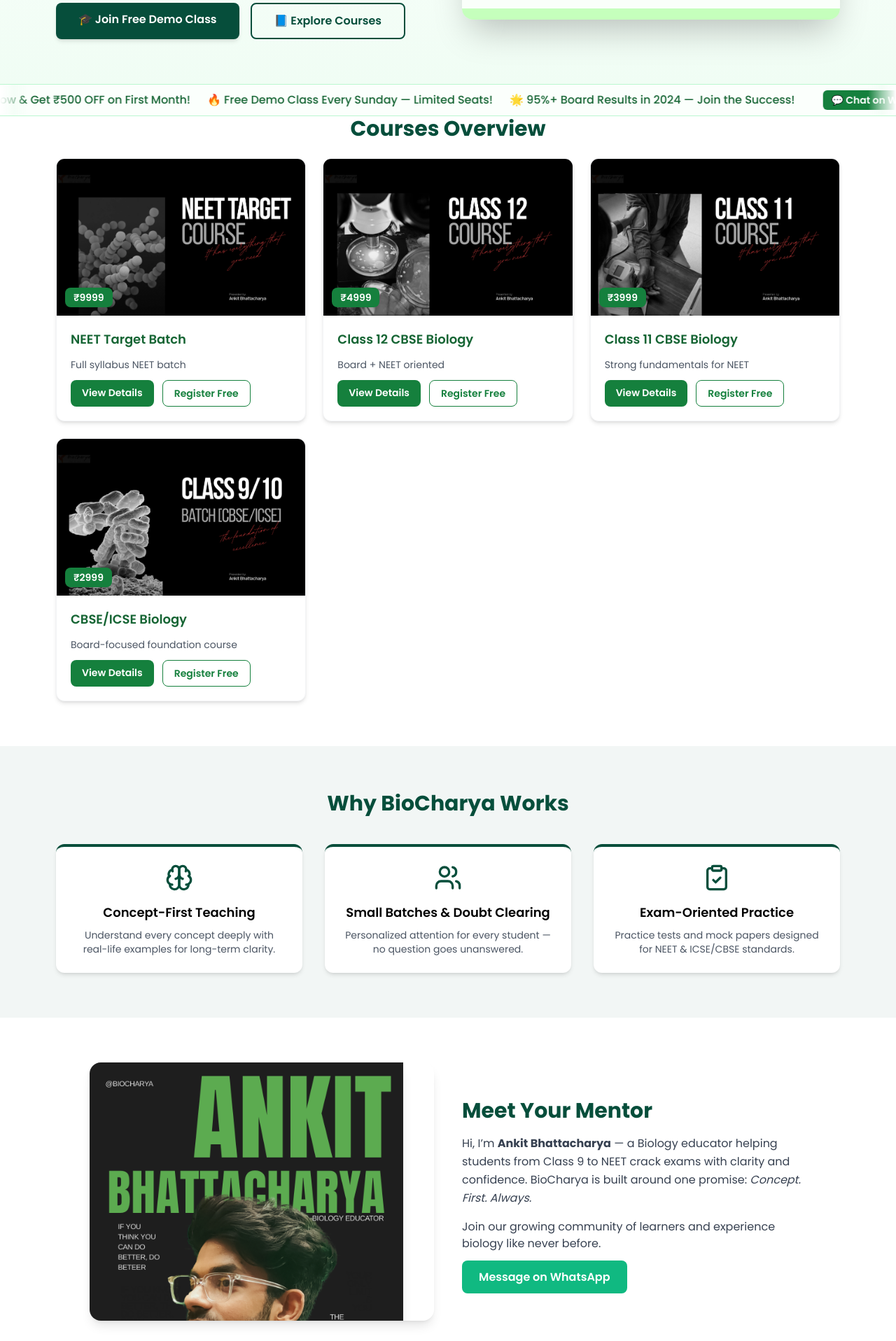
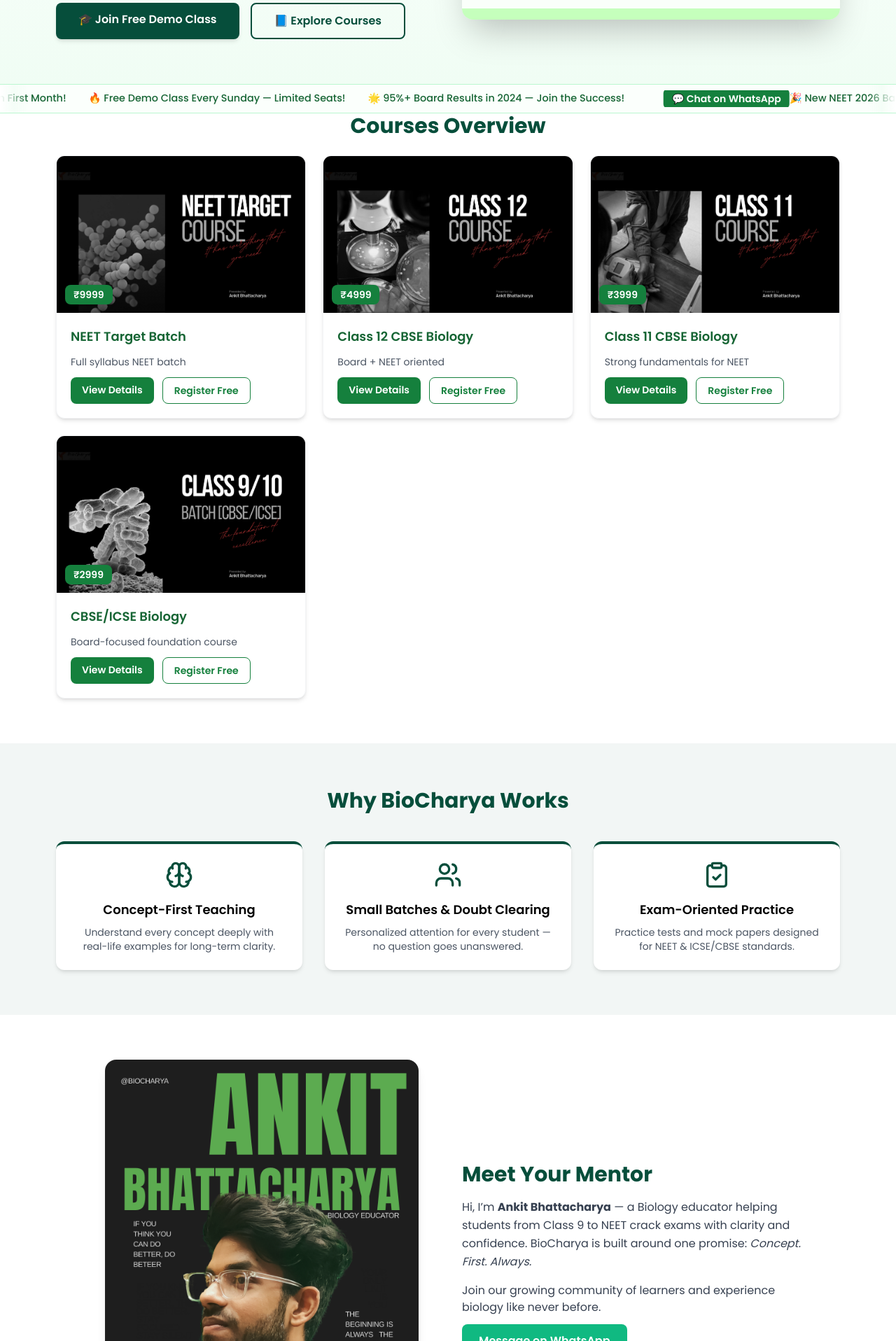
Before and after one commit to AnkitBhattachaya/biocharya, a Next.js app: page / in a window 1280 px wide. Shown: the part 384-2300 px from the top of the page at 70% size. Built offline with nearby package versions, Linux system fonts and the light colour scheme.

Commit message:
Update page.tsx

```diff
--- a/app/page.tsx
+++ b/app/page.tsx
@@ -11,7 +11,7 @@ export default function Home() {
     <main className="min-h-screen bg-lightbg text-textdark">
       {/* ===== HERO SECTION ===== */}
       <section className="flex flex-col-reverse md:flex-row items-center justify-between gap-10 py-16 px-6 md:px-20 bg-gradient-to-b from-white to-green-50 overflow-hidden">
-        {/* LEFT TEXT */}
+        {/* LEFT TEXT SECTION */}
         <motion.div
           initial={{ opacity: 0, x: -40 }}
           animate={{ opacity: 1, x: 0 }}
@@ -32,7 +32,7 @@ export default function Home() {
           <motion.p
             initial={{ opacity: 0, y: 20 }}
             animate={{ opacity: 1, y: 0 }}
-            transition={{ delay: 0.15, duration: 0.6 }}
+            transition={{ delay: 0.2, duration: 0.6 }}
             className="text-gray-700 text-lg max-w-xl mx-auto md:mx-0"
           >
             Led by <strong>Ankit Bhattacharya</strong>, BioCharya trains{" "}
@@ -40,10 +40,11 @@ export default function Home() {
             clarity, and exam-proven strategies.
           </motion.p>
 
+          {/* ===== BUTTONS ===== */}
           <motion.div
             initial={{ opacity: 0, y: 20 }}
             animate={{ opacity: 1, y: 0 }}
-            transition={{ delay: 0.3, duration: 0.6 }}
+            transition={{ delay: 0.4, duration: 0.6 }}
             className="flex flex-col sm:flex-row gap-4 justify-center md:justify-start"
           >
             <Link
@@ -52,7 +53,6 @@ export default function Home() {
             >
               🎓 Join Free Demo Class
             </Link>
-
             <Link
               href="/courses"
               className="border-2 border-primary text-primary px-8 py-3 rounded-lg font-semibold hover:bg-green-50 hover:scale-105 transition-all duration-300"
@@ -62,81 +62,70 @@ export default function Home() {
           </motion.div>
         </motion.div>
 
-        {/* RIGHT HERO IMAGE (wrapped so framer + next/image work) */}
+        {/* RIGHT IMAGE SECTION */}
         <motion.div
           initial={{ opacity: 0, scale: 0.95, x: 30 }}
           animate={{ opacity: 1, scale: 1, x: 0 }}
           transition={{ duration: 0.9, ease: "easeOut" }}
           className="flex-1 flex justify-center md:justify-end"
         >
-          <div className="rounded-2xl shadow-2xl w-full max-w-lg md:max-w-2xl overflow-hidden">
           <Image
             src="/hero-banner.png"
             alt="BioCharya | Hate Memorising Biology? NOT Anymore"
             width={1000}
             height={600}
             priority
-              className="w-full h-auto object-cover block"
+            className="rounded-2xl shadow-2xl w-full max-w-lg md:max-w-2xl object-cover hover:scale-[1.02] transition-transform duration-500"
           />
-          </div>
         </motion.div>
       </section>
 
       {/* ===== SCROLLING ANNOUNCEMENTS / OFFERS ===== */}
       <motion.div
-        initial={{ opacity: 1 }}
-        animate={{ opacity: 1 }}
-        transition={{ duration: 0.2 }}
+        initial={{ opacity: 0, y: 10 }}
+        animate={{ opacity: 1, y: 0 }}
+        transition={{ delay: 0.3, duration: 0.8 }}
         className="relative overflow-hidden border-t border-b border-green-200 py-2 bg-green-50/30"
       >
-        {/* Gradient edges */}
+        {/* Gradient Edges */}
         <div className="absolute left-0 top-0 h-full w-10 bg-gradient-to-r from-white via-green-50/60 to-transparent z-10" />
         <div className="absolute right-0 top-0 h-full w-10 bg-gradient-to-l from-white via-green-50/60 to-transparent z-10" />
 
-        {/* Marquee: duplicate content for seamless loop */}
+        {/* Continuous Marquee */}
         <div className="marquee">
-          <div className="marquee__content" aria-hidden="false">
+          <div className="marquee__content">
             <a
               href="https://wa.me/917980862920?text=Hi%20Ankit!%20Tell%20me%20more%20about%20NEET%202026%20batches!"
               target="_blank"
-              rel="noreferrer"
               className="offer-link"
             >
               🎉 New NEET 2026 Batch Starting Soon!
             </a>
-
             <a
               href="https://wa.me/917980862920?text=Hi%20Ankit!%20I%20want%20to%20register%20and%20know%20about%20offers!"
               target="_blank"
-              rel="noreferrer"
               className="offer-link"
             >
               💰 Register Now & Get ₹500 OFF on First Month!
             </a>
-
             <a
               href="https://wa.me/917980862920?text=Hi%20Ankit!%20Can%20I%20book%20my%20Free%20Demo%20Class%20this%20Sunday?"
               target="_blank"
-              rel="noreferrer"
               className="offer-link"
             >
               🔥 Free Demo Class Every Sunday — Limited Seats!
             </a>
-
             <a
               href="https://wa.me/917980862920?text=Hi%20Ankit!%20I%20want%20to%20know%20your%20board%20results!"
               target="_blank"
-              rel="noreferrer"
               className="offer-link"
             >
               🌟 95%+ Board Results in 2024 — Join the Success!
             </a>
-
             <div className="whatsapp-btn">
               <a
                 href="https://wa.me/917980862920"
                 target="_blank"
-                rel="noreferrer"
                 className="bg-green-700 hover:bg-green-800 text-white px-3 py-1 rounded-md text-xs sm:text-sm font-semibold shadow-sm transition-all duration-200"
               >
                 💬 Chat on WhatsApp
@@ -144,49 +133,40 @@ export default function Home() {
             </div>
           </div>
 
-          {/* duplicate for smooth infinite loop */}
+          {/* Duplicate for smooth infinite loop */}
           <div className="marquee__content" aria-hidden="true">
             <a
               href="https://wa.me/917980862920?text=Hi%20Ankit!%20Tell%20me%20more%20about%20NEET%202026%20batches!"
               target="_blank"
-              rel="noreferrer"
               className="offer-link"
             >
               🎉 New NEET 2026 Batch Starting Soon!
             </a>
-
             <a
               href="https://wa.me/917980862920?text=Hi%20Ankit!%20I%20want%20to%20register%20and%20know%20about%20offers!"
               target="_blank"
-              rel="noreferrer"
               className="offer-link"
             >
               💰 Register Now & Get ₹500 OFF on First Month!
             </a>
-
             <a
               href="https://wa.me/917980862920?text=Hi%20Ankit!%20Can%20I%20book%20my%20Free%20Demo%20Class%20this%20Sunday?"
               target="_blank"
-              rel="noreferrer"
               className="offer-link"
             >
               🔥 Free Demo Class Every Sunday — Limited Seats!
             </a>
-
             <a
               href="https://wa.me/917980862920?text=Hi%20Ankit!%20I%20want%20to%20know%20your%20board%20results!"
               target="_blank"
-              rel="noreferrer"
               className="offer-link"
             >
               🌟 95%+ Board Results in 2024 — Join the Success!
             </a>
-
             <div className="whatsapp-btn">
               <a
                 href="https://wa.me/917980862920"
                 target="_blank"
-                rel="noreferrer"
                 className="bg-green-700 hover:bg-green-800 text-white px-3 py-1 rounded-md text-xs sm:text-sm font-semibold shadow-sm transition-all duration-200"
               >
                 💬 Chat on WhatsApp
@@ -195,55 +175,47 @@ export default function Home() {
           </div>
         </div>
 
-        {/* marquee styles */}
         <style jsx>{`
           .marquee {
             position: relative;
-            display: block;
+            display: flex;
             overflow: hidden;
             white-space: nowrap;
           }
           .marquee__content {
             display: inline-flex;
             align-items: center;
-            gap: 1.5rem;
-            animation: scroll-left 12s linear infinite;
-            will-change: transform;
-            padding-left: 1rem;
-            padding-right: 2rem;
+            gap: 2rem;
+            animation: scroll-left 18s linear infinite;
           }
           .offer-link {
             color: #166534;
             font-weight: 500;
+            font-size: 0.9rem;
             text-decoration: none;
-            display: inline-block;
-            padding: 0.125rem 0;
-            line-height: 1;
+            transition: color 0.2s ease-in-out;
           }
           .offer-link:hover {
             color: #15803d;
-            text-decoration: underline;
           }
           .whatsapp-btn {
-            margin-left: 1rem;
-            display: inline-flex;
-            align-items: center;
+            margin-left: 1.5rem;
           }
-
           @keyframes scroll-left {
             0% {
               transform: translateX(0);
             }
             100% {
-              transform: translateX(-50%);
+              transform: translateX(-100%);
             }
           }
-
-          /* slower on small screens for readability */
           @media (max-width: 640px) {
             .marquee__content {
-              animation-duration: 20s;
+              animation-duration: 25s;
               gap: 1rem;
+            }
+            .offer-link {
+              font-size: 0.8rem;
             }
           }
         `}</style>
@@ -274,7 +246,6 @@ export default function Home() {
         <h2 className="text-3xl font-bold text-center mb-10 text-primary">
           Why BioCharya Works
         </h2>
-
         <div className="grid md:grid-cols-3 gap-8">
           {[
             {
@@ -297,7 +268,7 @@ export default function Home() {
               key={i}
               initial={{ opacity: 0, y: 30 }}
               whileInView={{ opacity: 1, y: 0 }}
-              transition={{ delay: i * 0.15, duration: 0.6 }}
+              transition={{ delay: i * 0.2, duration: 0.6 }}
               viewport={{ once: true }}
               className="p-6 bg-white rounded-xl shadow-md flex flex-col items-center text-center border-t-4 border-primary hover:shadow-lg hover:scale-105 transition-all duration-300"
             >
@@ -318,22 +289,22 @@ export default function Home() {
         className="px-6 md:px-20 py-16 bg-white"
       >
         <div className="max-w-5xl mx-auto grid md:grid-cols-2 gap-10 items-center">
-          {/* wrap next/image inside a div so framer doesn't try to animate next/image directly */}
           <motion.div
             initial={{ opacity: 0, x: -40 }}
             whileInView={{ opacity: 1, x: 0 }}
             transition={{ duration: 0.8 }}
-            className="rounded-2xl shadow-lg overflow-hidden"
           >
-            <div className="w-full h-0 pb-[75%] relative">
+            <div className="w-full flex justify-center">
+              <div className="relative w-full max-w-md">
                 <Image
                   src="/ankit-sir-biocharya.png"
                   alt="Ankit Bhattacharya"
                   width={1080}
                   height={1350}
                   priority
-                className="rounded-2x1 shadow-lg w-full max-w-md h-auto object-contain"
+                  className="rounded-2xl shadow-lg w-full h-auto object-contain"
                 />
+              </div>
             </div>
           </motion.div>
 
@@ -342,14 +313,19 @@ export default function Home() {
             whileInView={{ opacity: 1, x: 0 }}
             transition={{ duration: 0.8 }}
           >
-            <h2 className="text-3xl font-bold mb-4 text-primary">Meet Your Mentor</h2>
+            <h2 className="text-3xl font-bold mb-4 text-primary">
+              Meet Your Mentor
+            </h2>
             <p className="text-gray-700 leading-relaxed mb-4">
-              Hi, I’m <strong>Ankit Bhattacharya</strong> — a Biology educator helping students from Class 9 to NEET crack exams with clarity and confidence. BioCharya is built around one promise: <em>Concept. First. Always.</em>
+              Hi, I’m <strong>Ankit Bhattacharya</strong> — a Biology educator
+              helping students from Class 9 to NEET crack exams with clarity and
+              confidence. BioCharya is built around one promise:
+              <em> Concept. First. Always.</em>
             </p>
             <p className="text-gray-700 mb-6">
-              Join our growing community of learners and experience biology like never before.
+              Join our growing community of learners and experience biology like
+              never before.
             </p>
-
             <Link
               href="https://wa.me/917980862920"
               target="_blank"
```
Lines whose indentation alone changed are shown as unchanged.
